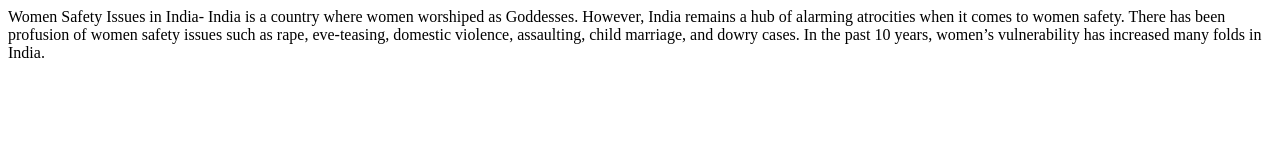
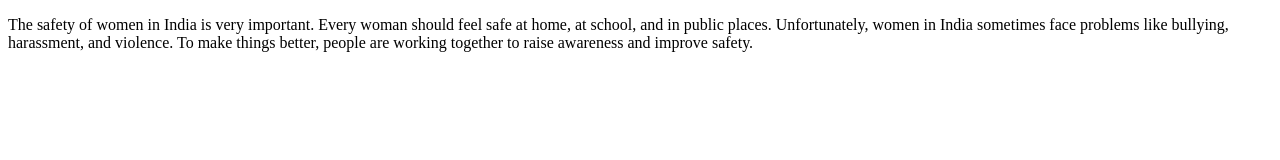
Before and after one commit to meghanasurampudi98-oss/Awdc1, a plain HTML site: page para.html in a window 1280 px wide. Drawn offline with Linux system fonts and the light colour scheme.

Commit message:
Add files via upload

```diff
--- a/para.html
+++ b/para.html
@@ -1,8 +1,11 @@
+<!DOCTYPE html>
 <html>
 <head>
-<title>ds 1</title>
-<head>
+  <meta charset="utf-8">
+  <title>Women Safety App</title>
+</head>
 <body>
-<p>Women Safety Issues in India- India is a country where women worshiped as Goddesses. However, India remains a hub of alarming atrocities when it comes to women safety. There has been profusion of women safety issues such as rape, eve-teasing, domestic violence, assaulting, child marriage, and dowry cases. In the past 10 years, women’s vulnerability has increased many folds in India.
-</p></body>
+<p>The safety of women in India is very important. Every woman should feel safe at home, at school, and in public places. Unfortunately, women in India sometimes face problems like bullying, harassment, and violence. To make things better, people are working together to raise awareness and improve safety.
+</p>
+</body>
 </html>
```
